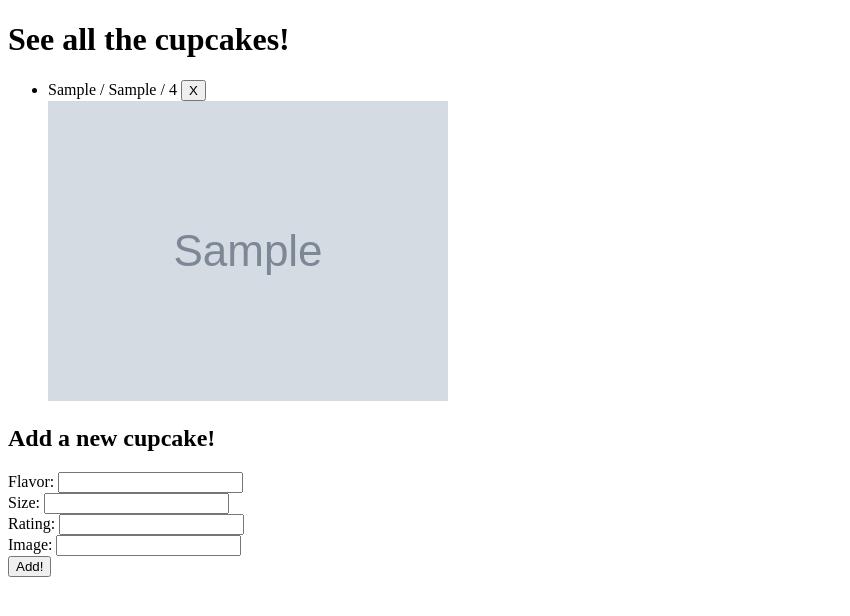
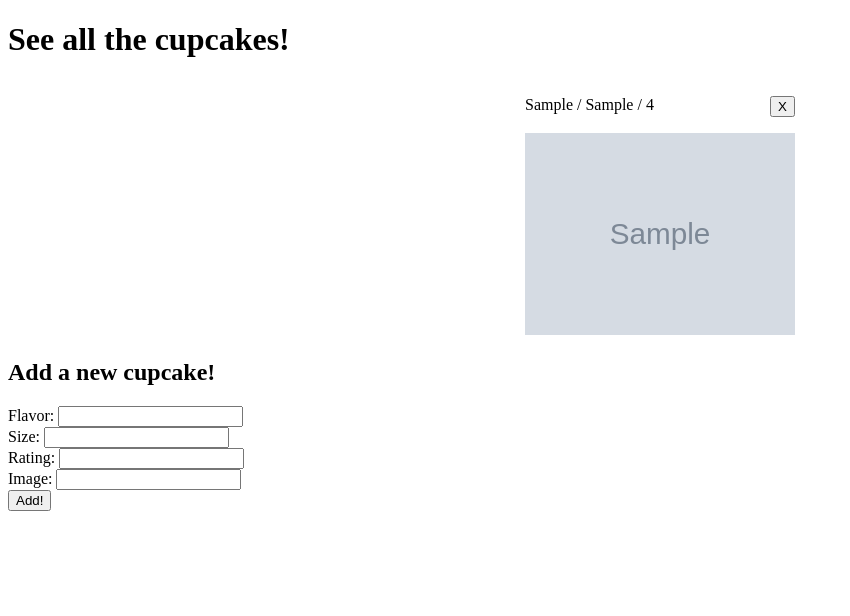
Before and after one commit to joseterrera/flask-cupcakes, a Flask app: page / in a window 1280 px wide. Shown: the top 616 px of the page, without its empty margins (0-850 px from the left). Run offline with Flask 2, Linux system fonts and the light colour scheme; tables that the repository leaves empty hold one stand-in row (values such as "Sample post"); grey boxes marked "Sample" are stand-in pictures.

Commit message:
small updates

```diff
--- a/static/styles.css
+++ b/static/styles.css
@@ -1,9 +1,28 @@
-#cupcake-list {
+ul#cupcakes-list {
   display: flex;
-  justify-content: space-evenly;
+  justify-content: space-around;
+  flex-wrap: wrap;
+  max-width: 900px;
+  margin: 0 auto;
+  list-style-type: none;
+}
+
+li {
+  margin: 1em 0;
+  display: flex;
+}
+
+button {
+  margin-left: auto;
+}
+
+img {
+  max-width: 100%;
+  max-height: 300px;
 }
 
 .cupcake-item {
   width: 30%;
+  text-align: center;
 
 }
--- a/templates/index.html
+++ b/templates/index.html
@@ -40,7 +40,7 @@
 
 </form>
 
-<script src="https://unpkg.com/jquery"></script>
+<!-- <script src="https://unpkg.com/jquery"></script> -->
 <script src="https://unpkg.com/axios/dist/axios.js"></script>
 <script src="/static/cupcakes.js"></script>
 
```
Also changed, not shown: README.md.
